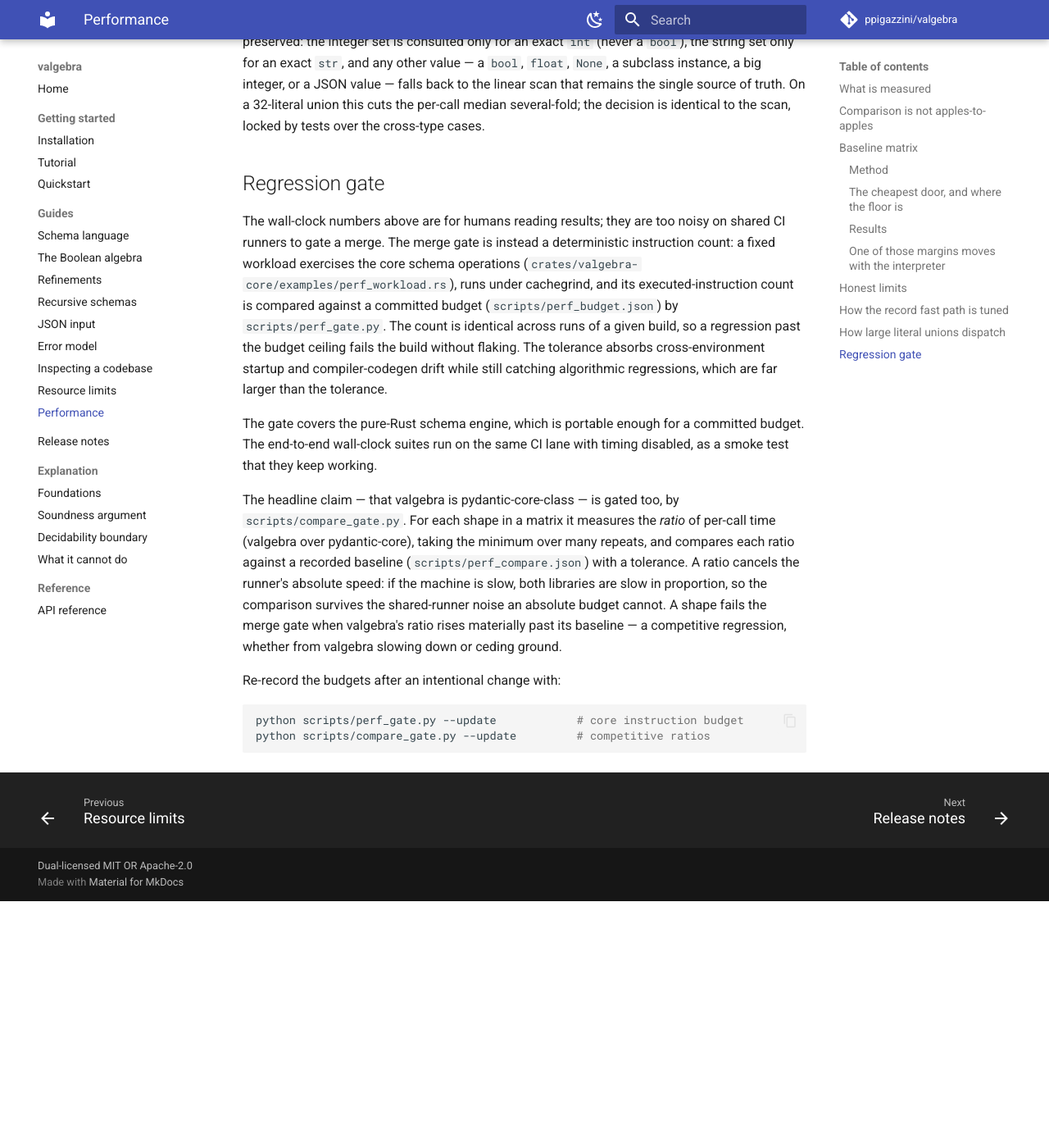
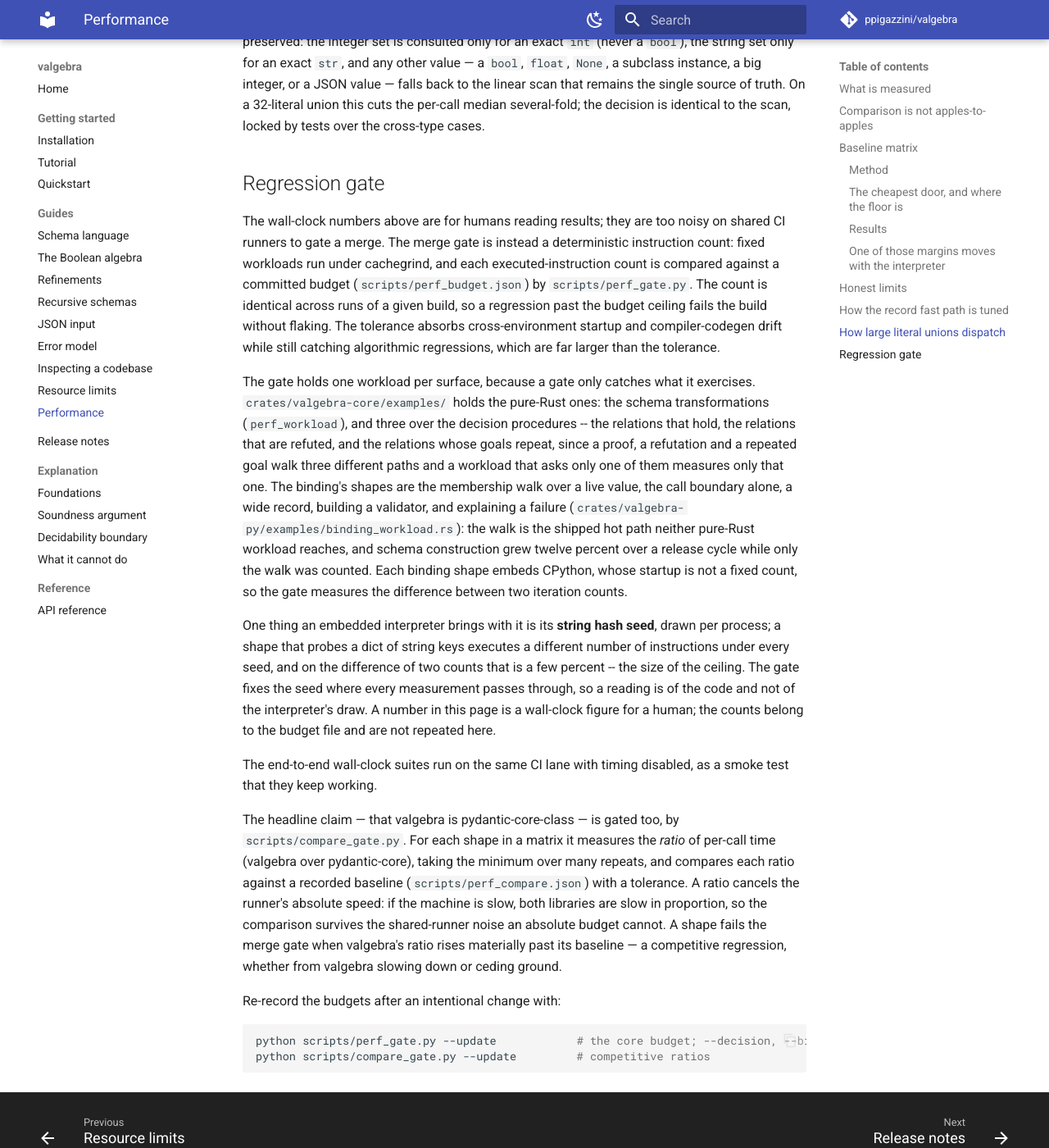
Before and after one commit to ppigazzini/valgebra, an MkDocs documentation site: the page built from docs/11-performance.md, in a window 1280 px wide and 1400 px high, scrolled down 5876 px. Shown: the whole window at 82% size. Built offline with MkDocs 1.6.1 and Material for MkDocs 9.7.7, drawn with Linux system fonts in a browser that asks for light colours; comment, search, counter and statistics services are not loaded; before the commit the page ends 6975 px from its top, so only the background shows below that.

Commit message:
docs: the pages describe the gate, the nightly and the week's modules
Four pages carried none of what a reader needs before deleting a line
of this week's tree. The performance page described the regression gate
as one workload over the core; it holds one per surface, three over the
decision procedures and five over the binding, and the page says which
and why a proof, a refutation and a repeated goal are three workloads
rather than one. It also says what the gate fixes that an embedded
interpreter brings with it -- the string hash seed, drawn per process,
which on the difference of two counts is the size of the ceiling.

The tooling page gains that seed as a fourth refusal of the instrument
budget, the rule that a cancelled job is red beside the rule that a
skipped one cannot pass, and the shape of the core's full sweep: shards
whose slices a job after them merges, since a survivor is a survivor of
the sweep. The zones name the sharing table and the four modules of the
walk. The glossary gains the finite set and the field cache, each with
the symbol that owns it and the order it relies on.

No number a gate computes is repeated, and the shard count is read from
the workflow rather than written here.

````diff
--- a/docs/11-performance.md
+++ b/docs/11-performance.md
@@ -263,18 +263,38 @@
 
 The wall-clock numbers above are for humans reading results; they are too noisy
 on shared CI runners to gate a merge. The merge gate is instead a deterministic
-instruction count: a fixed workload exercises the core schema operations
-(`crates/valgebra-core/examples/perf_workload.rs`), runs under cachegrind, and
-its executed-instruction count is compared against a committed budget
+instruction count: fixed workloads run under cachegrind, and each
+executed-instruction count is compared against a committed budget
 (`scripts/perf_budget.json`) by `scripts/perf_gate.py`. The count is identical
 across runs of a given build, so a regression past the budget ceiling fails the
 build without flaking. The tolerance absorbs cross-environment startup and
 compiler-codegen drift while still catching algorithmic regressions, which are
 far larger than the tolerance.
 
-The gate covers the pure-Rust schema engine, which is portable enough for a
-committed budget. The end-to-end wall-clock suites run on the same CI lane with
-timing disabled, as a smoke test that they keep working.
+The gate holds one workload per surface, because a gate only catches what it
+exercises. `crates/valgebra-core/examples/` holds the pure-Rust ones: the schema
+transformations (`perf_workload`), and three over the decision procedures -- the
+relations that hold, the relations that are refuted, and the relations whose
+goals repeat, since a proof, a refutation and a repeated goal walk three
+different paths and a workload that asks only one of them measures only that
+one. The binding's shapes are the membership walk over a live value, the call
+boundary alone, a wide record, building a validator, and explaining a failure
+(`crates/valgebra-py/examples/binding_workload.rs`): the walk is the shipped hot
+path neither pure-Rust workload reaches, and schema construction grew twelve
+percent over a release cycle while only the walk was counted. Each binding shape
+embeds CPython, whose startup is not a fixed count, so the gate measures the
+difference between two iteration counts.
+
+One thing an embedded interpreter brings with it is its **string hash seed**,
+drawn per process; a shape that probes a dict of string keys executes a
+different number of instructions under every seed, and on the difference of two
+counts that is a few percent -- the size of the ceiling. The gate fixes the seed
+where every measurement passes through, so a reading is of the code and not of
+the interpreter's draw. A number in this page is a wall-clock figure for a
+human; the counts belong to the budget file and are not repeated here.
+
+The end-to-end wall-clock suites run on the same CI lane with timing disabled,
+as a smoke test that they keep working.
 
 The headline claim — that valgebra is pydantic-core-class — is gated too, by
 `scripts/compare_gate.py`. For each shape in a matrix it measures the *ratio* of
@@ -289,6 +309,6 @@
 Re-record the budgets after an intentional change with:
 
 ```bash
-python scripts/perf_gate.py --update            # core instruction budget
+python scripts/perf_gate.py --update            # the core budget; --decision, --binding-record, ... for the others
 python scripts/compare_gate.py --update         # competitive ratios
 ```
````
Also changed, not shown: docs/dev/00-architecture.md (+2 -2 lines), docs/dev/07-tooling-ci.md (+37 -7 lines), docs/dev/13-glossary.md (+2 -0 lines).
